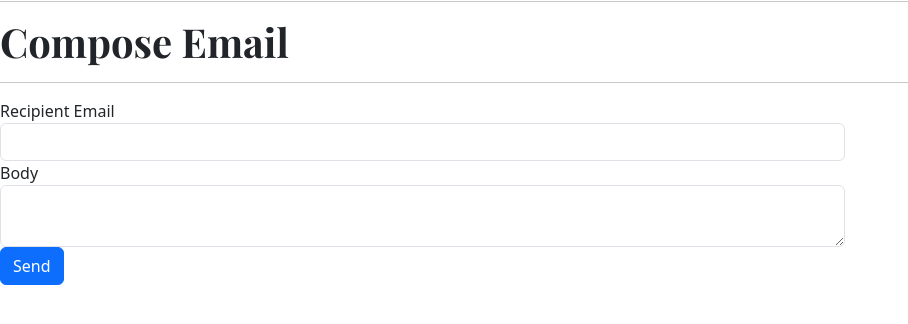
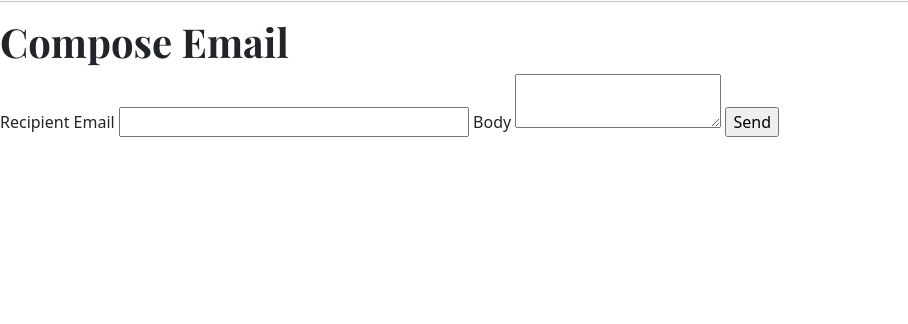
Before and after one commit to KueTone/Chatmail-Web-App, a Flask app: page /compose_email in a window 1280 px wide. Shown: the part 128-452 px from the top of the page, without its empty margins (0-908 px from the left). Run offline with Flask 3, Linux system fonts and the light colour scheme; some libraries are stand-ins or nearby versions.

Commit message:
Update sendingEmail.html

```diff
--- a/app/templates/sendingEmail.html
+++ b/app/templates/sendingEmail.html
@@ -3,28 +3,17 @@
 
 {% block content %}
     <h1>Compose Email</h1>
-    <hr>
 
-    <div class="row">
-        <div class="col-md-8">
-            <form method="POST">
+
+            <form action="" method="post">
                 {{ form.hidden_tag() }}
-                <div class="form-group">
                     {{ form.recipient.label }}
-                    {{ form.recipient(class="form-control") }}
-                    {% for error in form.recipient.errors %}
-                        <span class="text-danger">{{ error }}</span>
-                    {% endfor %}
-                </div>
-                <div class="form-group">
+                    {{ form.recipient(size=32) }}
+
                     {{ form.body.label }}
-                    {{ form.body(class="form-control") }}
-                    {% for error in form.body.errors %}
-                        <span class="text-danger">{{ error }}</span>
-                    {% endfor %}
-                </div>
-                <button type="submit" class="btn btn-primary">{{ form.send.label }}</button>
+                    {{ form.body(size=32) }}
+
+
+                {{form.send}}
             </form>
-        </div>
-    </div>
 {% endblock %}
```
